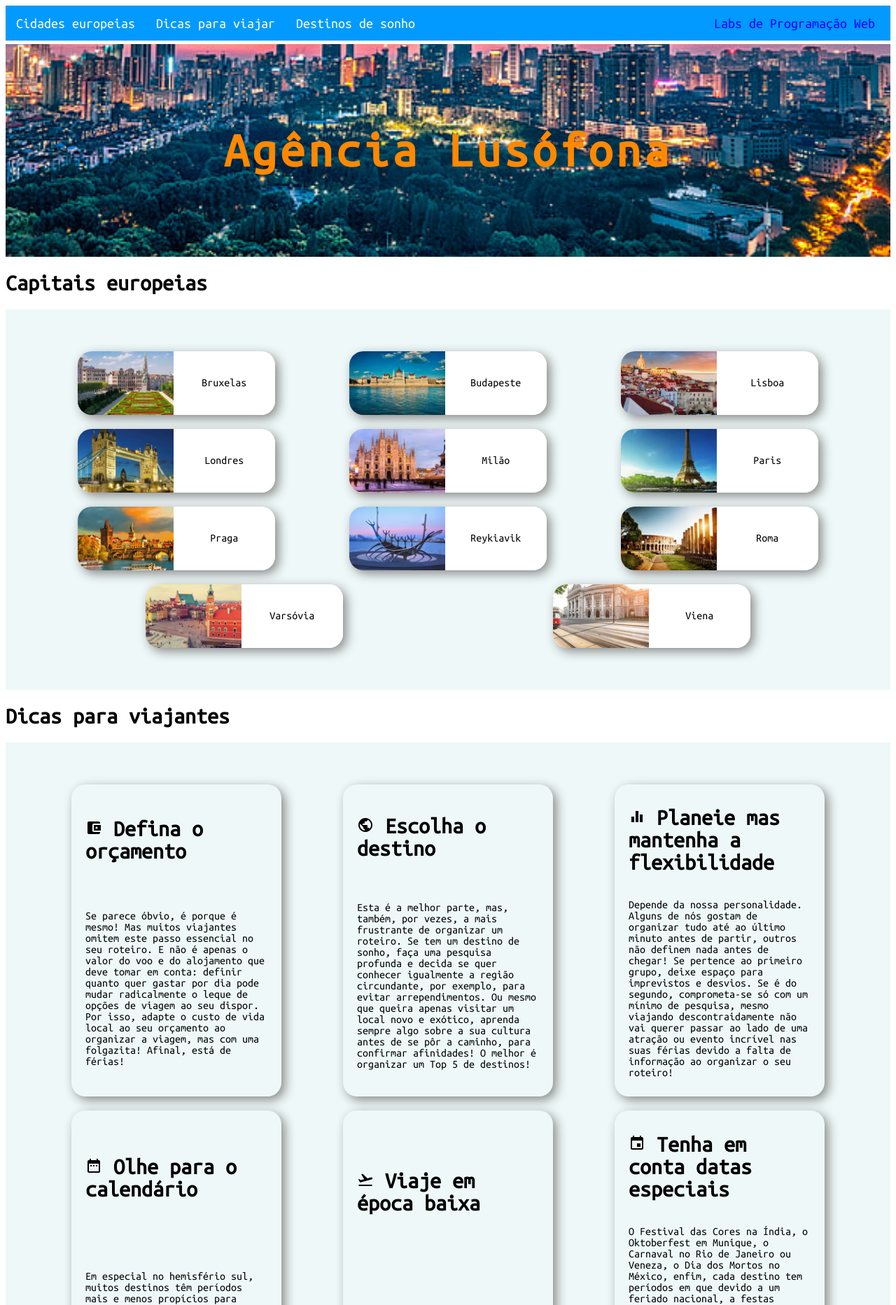
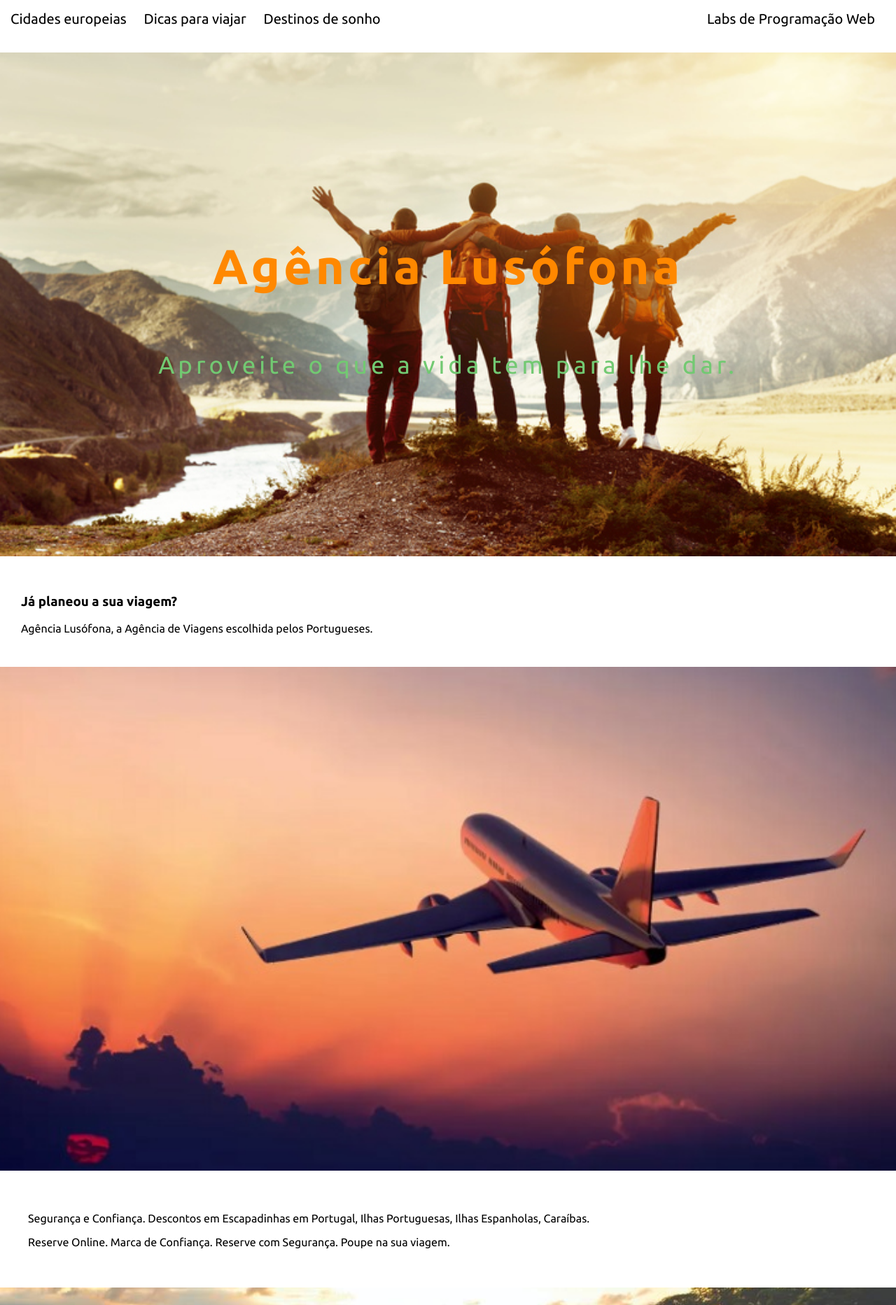
Before and after one commit to joaoantas05/pw-labs-joaoantas-a22002629, a PHP site: page /lab5/index.html in a window 1280 px wide. Shown: the top 1865 px of the page at 70% size. Run offline with PHP 8.4, Linux system fonts and the light colour scheme.

Commit message:
laboratorio 5

```diff
--- a/lab4/estilos.css
+++ b/lab4/estilos.css
@@ -64,7 +64,7 @@ a{ /*tira a linha dos href*/
     display: flex;
     justify-content: center;
     font-size: 35px;
-    color:rgb(255, 136, 0);
+    color:rgb(255, 255, 255);
     align-items: center;
     padding: 70px 0;
     background-image: url("../lab4/images/fundo_cidade.jpg") ;
--- a/lab4/index.html
+++ b/lab4/index.html
@@ -24,7 +24,7 @@
         <h1>Agência Lusófona</h1>
     </div>
 
-    <h1 id="capitals">Capitais europeias</h1>
+    <h1 id="capitais">Capitais europeias</h1>
     <div class="capitais" >
         <div>
             <div><img src="images/bruxelas.avif"></div>
--- a/lab5/estilos.css
+++ b/lab5/estilos.css
@@ -1,30 +1,171 @@
-@import url('https://fonts.googleapis.com/css2?family=Ubuntu+Mono&display=swap');
+@import url('https://fonts.googleapis.com/css2?family=Ubuntu:ital,wght@0,300;0,400;0,500;0,700;1,300;1,400;1,500;1,700&display=swap');
 *{
     box-sizing: border-box;
-    font-family: 'Ubuntu Mono', monospace;
-}
+    font-family: 'Ubuntu', sans-serif;}
 
 a{ /*tira a linha dos href*/
     text-decoration: none;
 }
 
+.cabecalho{
+    height: 100vh;
+}
+
 .menu{ /*barra*/
     padding: 15px;
     font-size: 20px;
-    background-color: rgb(2, 154, 255);
+    background-color: rgb(255, 255, 255);
     margin-bottom: 5px;
-    height: 50px;
+    height: 70px;
+    position: sticky§;
+    width: 100%;
+    font-weight: 400;
+}
+
+body{
+    margin: 0;
 }
 
 .menu nav a { /*letras*/
     margin-right: 20px;
-    color: rgb(255, 255, 255);
+    color: rgb(0, 0, 0);
 }
 
 .menu nav .labs{ /*letras labs de programação web*/
     position: absolute;
     right: 10px;
-    color: blue;
+    color: rgb(0, 0, 0);
+}
+
+.inicio {
+    letter-spacing: 5px;
+    display: flex;
+    flex-direction: column;
+    justify-content: center;
+    font-size: 35px;
+    color:rgb(255, 136, 0);
+    align-items: center;
+    padding: 70px 0;
+    background-image: url("../lab5/images/viagem.jpg") ;
+    background-size: cover;
+    background-position: bottom;
+    background-attachment: fixed;
+    height: 90vh;
+}
+
+.inicio p{
+    color: rgb(114, 201, 114);
+}
+
+.imagem_parallax_1{
+    background-image: url("../lab5/images/viagens_aviao.jpg") ;
+    background-size: cover;
+    background-position: bottom;
+    background-attachment: fixed;
+    height: 90vh;
+}
+
+.imagem_parallax_2{
+    background-image: url("../lab5/images/caraibas.jpeg") ;
+    background-size: cover;
+    background-position: bottom;
+    background-attachment: fixed;
+    height: 90vh;
+}
+
+.fotos{
+    display: grid; /*organiza*/
+}
+
+.photo1{
+    grid-area: photo1;
+}
+
+.photo2{
+    grid-area: photo2;
+}
+
+.photo3{
+    grid-area: photo3;
+}
+
+.photo4{
+    grid-area: photo4;
+}
+
+.photo5{
+    grid-area: photo5;
+}
+
+.photo6{
+    grid-area: photo6;
+}
+
+.photo7{
+    grid-area: photo7;
+}
+
+.photo8{
+    grid-area: photo8;
+}
+
+.photo9{
+    grid-area: photo9;
+}
+
+.photo10{
+    grid-area: photo10;
+}
+
+.photo11{
+    grid-area: photo11;
+}
+
+.photo12{
+    grid-area: photo12;
+}
+
+@media(min-width : 600px){
+    .fotos{
+        gap: 15px;
+        grid-template-areas:
+        'photo1 photo2 photo3'
+        'photo4 photo5 photo6'
+        'photo7 photo8 photo9'
+        'photo10 photo11 photo12';
+    }
+}
+
+@media(max-width : 900px){
+    .fotos{
+        gap: 15px;
+        grid-template-areas:
+        'photo1 photo2'
+        'photo3 photo4'
+        'photo5 photo6'
+        'photo7 phot8'
+        'photo9 photo10'
+        'photo11 photo12';
+    }
+}
+
+@media(max-width : 901px){
+    .fotos{
+        gap: 15px;
+        grid-template-areas:
+        'photo1'
+        'photo2'
+        'photo3'
+        'photo4'
+        'photo5'
+        'photo6'
+        'photo7'
+        'photo8'
+        'photo9'
+        'photo10'
+        'photo11'
+        'photo12';
+    }
 }
 
 .capitais{
@@ -57,19 +198,6 @@ a{ /*tira a linha dos href*/
     display: flex;
     justify-content: center;
     align-items: center;
-}
-
-.inicio {
-    letter-spacing: 5px;
-    display: flex;
-    justify-content: center;
-    font-size: 35px;
-    color:rgb(255, 136, 0);
-    align-items: center;
-    padding: 70px 0;
-    background-image: url("../lab4/images/fundo_cidade.jpg") ;
-    background-size: cover;
-    background-position: bottom;
 }
 
 .dicas{
--- a/lab5/index.html
+++ b/lab5/index.html
@@ -11,6 +11,7 @@
 </head>
 
 <body>
+    <div class="cabecalho">
         <div class="menu">
             <nav>
                 <a href="#capitals">Cidades europeias</a>
@@ -22,9 +23,76 @@
 
         <div class="inicio">
             <h1>Agência Lusófona</h1>
+            <p>Aproveite o que a vida tem para lhe dar.</p>
+        </div>
     </div>
 
-    <h1 id="capitals">Capitais europeias</h1>
+    <div style="padding: 30px">
+        <h3>Já planeou a sua viagem?</h3>
+        <p>Agência Lusófona, a Agência de Viagens escolhida pelos Portugueses. </p>
+    </div>
+
+    <div class="imagem_parallax_1"> </div>
+    <div style="padding: 40px">
+        <h3></h3>
+        <p>Segurança e Confiança. Descontos em Escapadinhas em Portugal, Ilhas Portuguesas, Ilhas Espanholas, Caraíbas.</p>
+        <p>Reserve Online. Marca de Confiança. Reserve com Segurança. Poupe na sua viagem. </p>
+    </div>
+
+    <div class="imagem_parallax_2"> </div>
+
+    <div class="fotos">
+        <div class="photo1">
+            <p>Mesut Kaya</p>
+            <img src="https://images.unsplash.com/photo-1530789253388-582c481c54b0?ixlib=rb-1.2.1&ixid=MnwxMjA3fDB8MHxzZWFyY2h8M3x8dHJhdmVsc3xlbnwwfHwwfHw%3D&auto=format&fit=crop&w=900&q=60">
+        </div>
+        <div class="photo2">
+            <p>yousef alfuhigi</p>
+            <img src="https://images.unsplash.com/photo-1504150558240-0b4fd8946624?ixlib=rb-1.2.1&ixid=MnwxMjA3fDB8MHxwaG90by1wYWdlfHx8fGVufDB8fHx8&auto=format&fit=crop&w=928&q=80">
+        </div>
+        <div class="photo3">
+            <p>Eva Darron</p>
+            <img src="https://images.unsplash.com/photo-1488085061387-422e29b40080?ixlib=rb-1.2.1&ixid=MnwxMjA3fDB8MHxzZWFyY2h8Nnx8dHJhdmVsc3xlbnwwfHwwfHw%3D&auto=format&fit=crop&w=900&q=60">
+        </div>
+        <div class="photo4">
+            <p>Dariusz Sankowski</p>
+            <img src="https://images.unsplash.com/photo-1452587925148-ce544e77e70d?ixlib=rb-1.2.1&ixid=MnwxMjA3fDB8MHxwaG90by1wYWdlfHx8fGVufDB8fHx8&auto=format&fit=crop&w=1548&q=80">
+        </div>
+        <div class="photo5">
+            <p>tamaz tokmadze</p>
+            <img src="https://images.unsplash.com/photo-1599844240448-6c2b0e8365cf?ixlib=rb-1.2.1&ixid=MnwxMjA3fDB8MHxzZWFyY2h8MTJ8fHRyYXZlbHN8ZW58MHx8MHx8&auto=format&fit=crop&w=900&q=60">
+        </div>
+        <div class="photo6">
+            <p>S Migaj</p>
+            <img src="https://images.unsplash.com/photo-1508672019048-805c876b67e2?ixlib=rb-1.2.1&ixid=MnwxMjA3fDB8MHxzZWFyY2h8MzR8fHRyYXZlbHN8ZW58MHx8MHx8&auto=format&fit=crop&w=900&q=60">
+        </div>
+        <div class="photo7">
+            <p>Nathan Dumlao</p>
+            <img src="https://images.unsplash.com/photo-1600298881981-7b83f032003b?ixlib=rb-1.2.1&ixid=MnwxMjA3fDB8MHxwaG90by1wYWdlfHx8fGVufDB8fHx8&auto=format&fit=crop&w=1740&q=80">
+        </div>
+        <div class="photo8">
+            <p>Marcus Dall Col</p>
+            <img src="https://images.unsplash.com/photo-1564526722931-17bec3bd2cfc?ixlib=rb-1.2.1&ixid=MnwxMjA3fDB8MHxzZWFyY2h8NTZ8fHRyYXZlbHN8ZW58MHx8MHx8&auto=format&fit=crop&w=900&q=60">
+        </div>
+        <div class="photo9">
+            <p>Roman Kraft</p>
+            <img src="https://images.unsplash.com/photo-1467269204594-9661b134dd2b?ixlib=rb-1.2.1&ixid=MnwxMjA3fDB8MHxzZWFyY2h8Njd8fHRyYXZlbHN8ZW58MHx8MHx8&auto=format&fit=crop&w=900&q=60">
+        </div>
+        <div class="photo10">
+            <p>Serg Balak</p>
+            <img src="https://images.unsplash.com/photo-1640169559166-e411cb0a4981?ixlib=rb-1.2.1&ixid=MnwxMjA3fDB8MHxzZWFyY2h8NzV8fHRyYXZlbHN8ZW58MHx8MHx8&auto=format&fit=crop&w=900&q=60">
+        </div>
+        <div class="photo11">
+            <p>Marcus Dall Col</p>
+            <img src="https://images.unsplash.com/photo-1563919874981-e55257a226d2?ixlib=rb-1.2.1&ixid=MnwxMjA3fDB8MHxzZWFyY2h8MTE0fHx0cmF2ZWxzfGVufDB8fDB8fA%3D%3D&auto=format&fit=crop&w=900&q=60">
+        </div>
+        <div class="photo12">
+            <p>Raisa Milova</p>
+            <img src="https://images.unsplash.com/photo-1598007828325-47a925025d9c?ixlib=rb-1.2.1&ixid=MnwxMjA3fDB8MHxwaG90by1wYWdlfHx8fGVufDB8fHx8&auto=format&fit=crop&w=1740&q=80">
+        </div>
+    </div>
+
+    <h1 id="capitais">Capitais europeias</h1>
     <div class="capitais" >
         <div>
             <div><img src="images/bruxelas.avif"></div>
```
Also changed, not shown: index.html (+4 -4 lines), lab5/images/caraibas.jpeg (added), lab5/images/viagem.jpg (added), lab5/images/viagens_aviao.jpg (added). Lines whose indentation alone changed are shown as unchanged.
